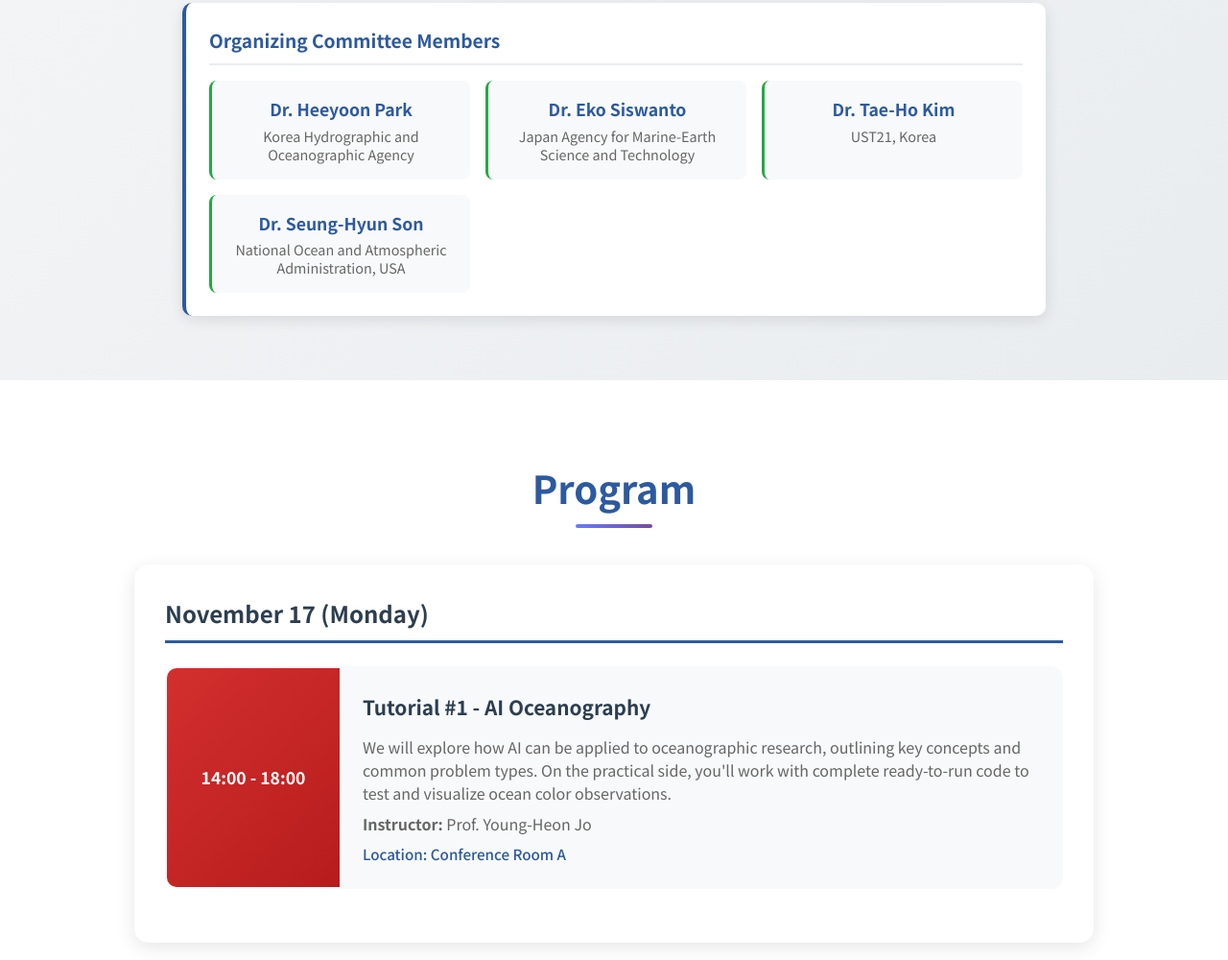
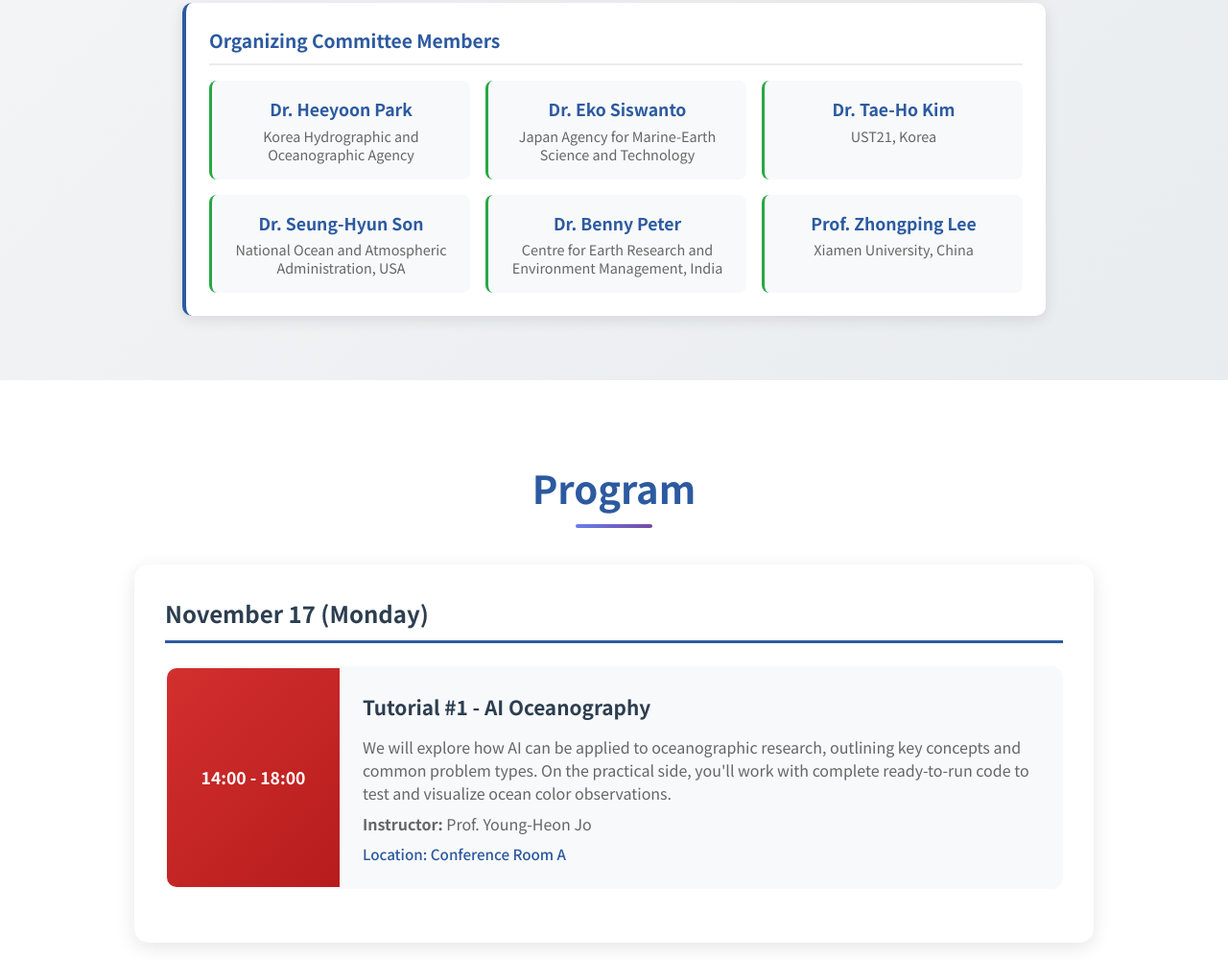
Before and after one commit to wonk19/AWOC-JKWOC-2025, a plain HTML site: page index.html in a window 1280 px wide. Shown: the part 2013-3013 px from the top of the page at 96% size. Drawn offline with Linux system fonts and the light colour scheme; a script that the page names is missing.

Commit message:
Add Dr. Benny Peter and Prof. Zhongping Lee to Organizing Committee Members

```diff
--- a/index.html
+++ b/index.html
@@ -181,6 +181,18 @@
                             <div class="member-info">
                                 <h5>Dr. Seung-Hyun Son</h5>
                                 <p>National Ocean and Atmospheric Administration, USA</p>
+                            </div>
+                        </div>
+                        <div class="committee-member">
+                            <div class="member-info">
+                                <h5>Dr. Benny Peter</h5>
+                                <p>Centre for Earth Research and Environment Management, India</p>
+                            </div>
+                        </div>
+                        <div class="committee-member">
+                            <div class="member-info">
+                                <h5>Prof. Zhongping Lee</h5>
+                                <p>Xiamen University, China</p>
                             </div>
                         </div>
                     </div>
```
